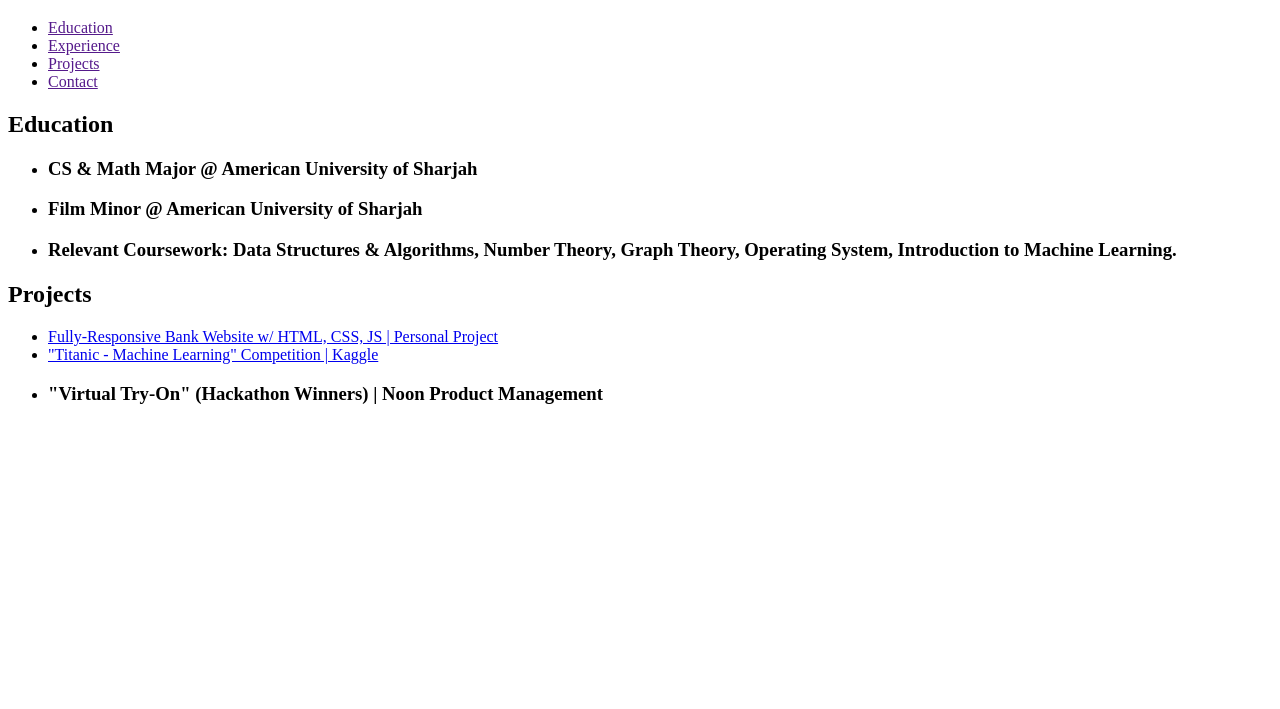
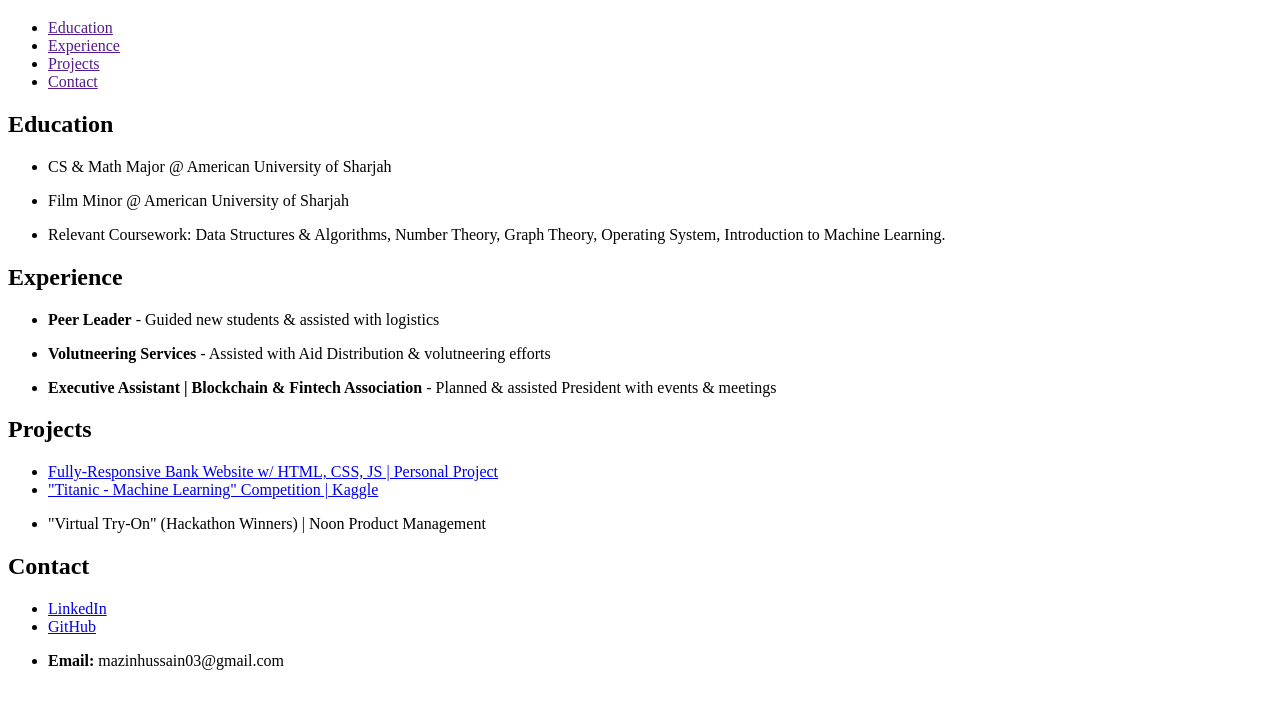
Before and after one commit to MazziniRiz/Personal-Portfolio-2, a plain HTML site: page index.html in a window 1280 px wide. Shown: the part 61-770 px from the top of the page. Drawn offline with Linux system fonts and the light colour scheme.

Commit message:
HTML structure finished

```diff
--- a/index.html
+++ b/index.html
@@ -40,13 +40,13 @@
                 <div class="education_info_container">
                     <ul class="education_info_list">
                         <li class="education_info">
-                            <h3>CS & Math Major @ American University of Sharjah</h3>
+                            <p>CS & Math Major @ American University of Sharjah</p>
                         </li>
                         <li class="education_info">
-                            <h3>Film Minor @ American University of Sharjah</h3>
+                            <p>Film Minor @ American University of Sharjah</p>
                         </li>
                         <li class="education_info">
-                            <h3>Relevant Coursework: Data Structures & Algorithms, Number Theory, Graph Theory, Operating System, Introduction to Machine Learning.</h3>
+                            <p>Relevant Coursework: Data Structures & Algorithms, Number Theory, Graph Theory, Operating System, Introduction to Machine Learning.</p>
                         </li>
                     </ul>
                 </div>
@@ -54,6 +54,23 @@
 
         </div>
         <div class="left_section">
+
+            <div class="card_container_left">
+                <h2 id="experience">Experience</h2>
+                <div class="experience_info_container">
+                    <ul class="experience_info_list">
+                        <li class="experience_info">
+                            <p><strong>Peer Leader</strong> - Guided new students & assisted with logistics</p>
+                        </li>
+                        <li class="experience_info">
+                            <p><strong>Volutneering Services</strong> - Assisted with Aid Distribution & volutneering efforts</p>
+                        </li>
+                        <li class="experience_info">
+                            <p><strong>Executive Assistant | Blockchain & Fintech Association</strong> - Planned & assisted President with events & meetings</p>
+                        </li>
+                    </ul>
+                </div>
+            </div>
 
         </div>
         <div class="right_section">
@@ -69,7 +86,7 @@
                             <a href="https://github.com/MazziniRiz/Kaggle-Titanic-Competition" id="github_link">"Titanic - Machine Learning" Competition | Kaggle</a>
                         </li>
                         <li class="project_info">
-                            <h3>"Virtual Try-On" (Hackathon Winners) | Noon Product Management</h3>
+                            <p>"Virtual Try-On" (Hackathon Winners) | Noon Product Management</p>
                         </li>
                     </ul>
                 </div>
@@ -78,6 +95,23 @@
         </div>
         <div class="left_section">
 
+            <div class="card_container_left">
+                <h2 id="contact">Contact</h2>
+                <div class="contact_info_container">
+                    <ul class="contact_info_list">
+                        <li class="contact_info">
+                            <a href="https://www.linkedin.com/in/mazin-rizvi/" id="contact_link">LinkedIn</a>
+                        </li>
+                        <li class="contact_info">
+                            <a href="https://github.com/MazziniRiz" id="contact_link">GitHub</a>
+                        </li>
+                        <li class="contact_info">
+                            <p><strong>Email:</strong> mazinhussain03@gmail.com</p>
+                        </li>
+                    </ul>
+                </div>
+            </div>
+
         </div>
     </div>
 
```
